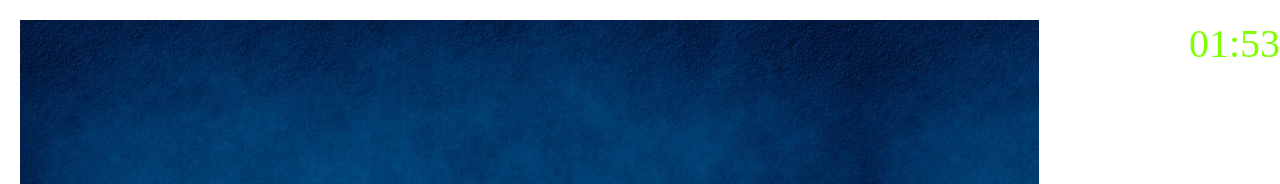
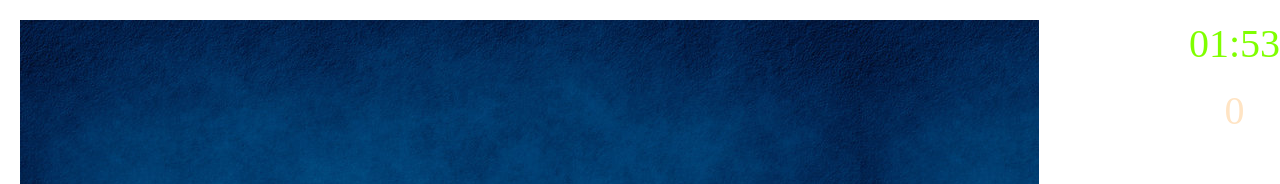
Before and after one commit to mherhunanyan/ball-bouncer-react, a React (Create React App) app: page / in a window 1280 px wide. Shown: the top 184 px of the page. Built offline with nearby package versions, Linux system fonts and the light colour scheme.

Commit message:
improvments

```diff
--- a/src/App.css
+++ b/src/App.css
@@ -2,3 +2,9 @@
     display: flex;
     gap: 150px;
 }
+
+.timer-point-container {
+    display: flex;
+    flex-direction: column;
+    gap: 20px;
+}
--- a/src/App.jsx
+++ b/src/App.jsx
@@ -1,12 +1,19 @@
+import { Timer } from 'components/timer/Timer';
+import { Point } from 'components/point/Point';
 import { Card } from 'components/card/Card';
-import { Timer } from 'components/timer/Timer';
+import { useState } from 'react';
 import './App.css';
 
 function App() {
+    const [point, setPoint] = useState(0);
+
     return (
         <div className="app">
-            <Card />
-            <Timer />
+            <Card setPoint={setPoint} />
+            <div className="timer-point-container">
+                <Timer />
+                <Point point={point} />
+            </div>
         </div>
     );
 }
--- a/src/components/ball/Ball.jsx
+++ b/src/components/ball/Ball.jsx
@@ -3,15 +3,15 @@ import './Ball.css';
 
 export const Ball = (props) => {
     const { ballStyle } = props;
-    const { left, color, top } = ballStyle;
+    const { ballLeft, ballColor, ballTop } = ballStyle;
 
     return (
         <span
             className="ball"
             style={{
-                left,
-                top,
-                backgroundColor: color,
+                left: ballLeft,
+                top: ballTop,
+                backgroundColor: ballColor,
                 width: BALLSIZE.width,
                 height: BALLSIZE.height,
             }}
--- a/src/components/card/Card.jsx
+++ b/src/components/card/Card.jsx
@@ -12,12 +12,14 @@ import {
     GAME_FINISH_TIME,
 } from 'Constants';
 
-export const Card = () => {
+export const Card = (props) => {
+    const { setPoint } = props;
+    const cb = useRef(() => {});
+    const cb2 = useRef(() => {});
+    // const pointRef = useRef(0); // 2 way
+    const boardPositionRef = useRef(0);
     const [balls, setBalls] = useState([]);
     const [boardPosition, setBoardPosition] = useState(0);
-    const cb = useRef(() => {});
-    const cb2 = useRef(() => {});
-    const boardPositionRef = useRef(0);
 
     const keyDownHandler = (e) => {
         if (e.code === 'ArrowLeft') {
@@ -66,13 +68,13 @@ export const Card = () => {
                 setBalls((prevBalls) => [
                     ...prevBalls,
                     {
-                        left: getRandomNumber(
+                        ballLeft: getRandomNumber(
                             0,
                             CARDSIZE.width - BALLSIZE.width,
                         ),
-                        color: getRandomColor(BALL_COLOR),
+                        ballColor: getRandomColor(BALL_COLOR),
                         id: Math.random(),
-                        top: 0,
+                        ballTop: 0,
                     },
                 ]);
             }
@@ -83,29 +85,41 @@ export const Card = () => {
             setBalls((prevBalls) =>
                 prevBalls.reduce((newBalls, ball) => {
                     const maxTop = CARDSIZE.height;
-                    const increasedTop = ball.top + 10;
-                    const currBallTop = ball.top;
+                    const { ballTop, ballLeft, ballColor } = ball;
+                    const increasedTop = ballTop + 10;
                     if (
-                        currBallTop >=
+                        ballTop >=
                             maxTop -
                                 BALLSIZE.height -
                                 BOARDSIZE.height -
                                 BOARDSIZE.additionalSize &&
-                        ball.left >=
+                        ballTop < maxTop &&
+                        ballLeft >=
                             boardPositionRef.current - BALLSIZE.width / 2 &&
-                        ball.left <= boardPositionRef.current + BOARDSIZE.width
+                        ballLeft <= boardPositionRef.current + BOARDSIZE.width
                     ) {
+                        // this point i want to increase user points
+                        // setPoint((prevPoint) => prevPoint + 10); // 1 way
+                        // pointRef.current += 10; // 2 way
+                        return newBalls;
+                    } else if (ballTop === maxTop) {
+                        return newBalls;
+                    } else {
+                        newBalls.push({
+                            ...ball,
+                            ballTop: ballTop >= maxTop ? ballTop : increasedTop,
+                        });
                         return newBalls;
                     }
-                    newBalls.push({
-                        ...ball,
-                        top: currBallTop >= maxTop ? currBallTop : increasedTop,
-                    });
-                    return newBalls;
                 }, []),
             );
         };
     });
+
+    // 2 way
+    // useEffect(() => {
+    //     setPoint(pointRef.current);
+    // }, [pointRef.current, setPoint]);
 
     return (
         <div
--- /dev/null
+++ b/src/components/point/Point.css
@@ -0,0 +1,6 @@
+.point {
+    display: flex;
+    font-size: 40px;
+    justify-content: center;
+    color: bisque;
+}
--- /dev/null
+++ b/src/components/point/Point.jsx
@@ -0,0 +1,7 @@
+import './Point.css';
+
+export const Point = (props) => {
+    const { point } = props;
+
+    return <div className="point">{point}</div>;
+};
```
Also changed, not shown: src/utils/CountBallPoint.js (added, +9 -0 lines).
